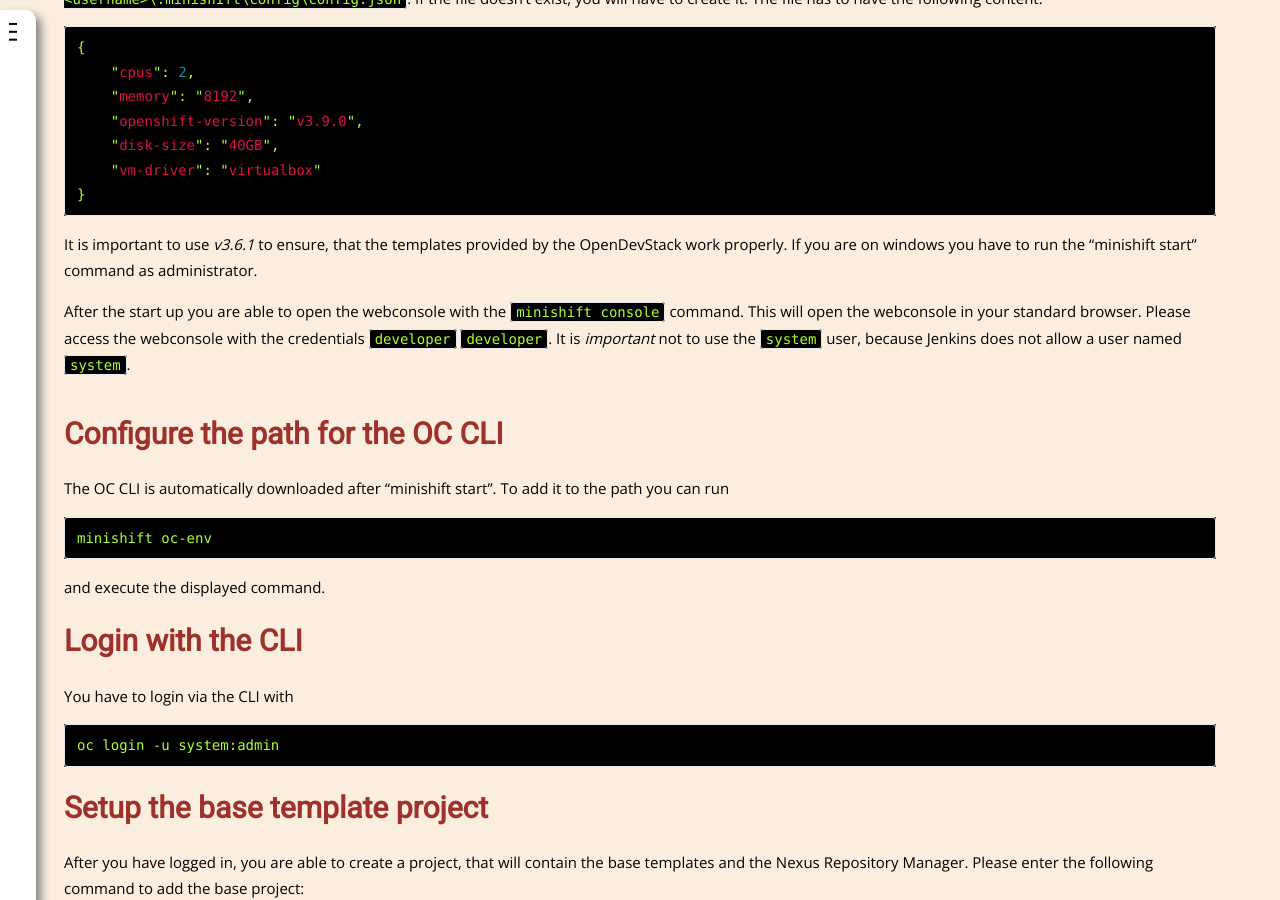
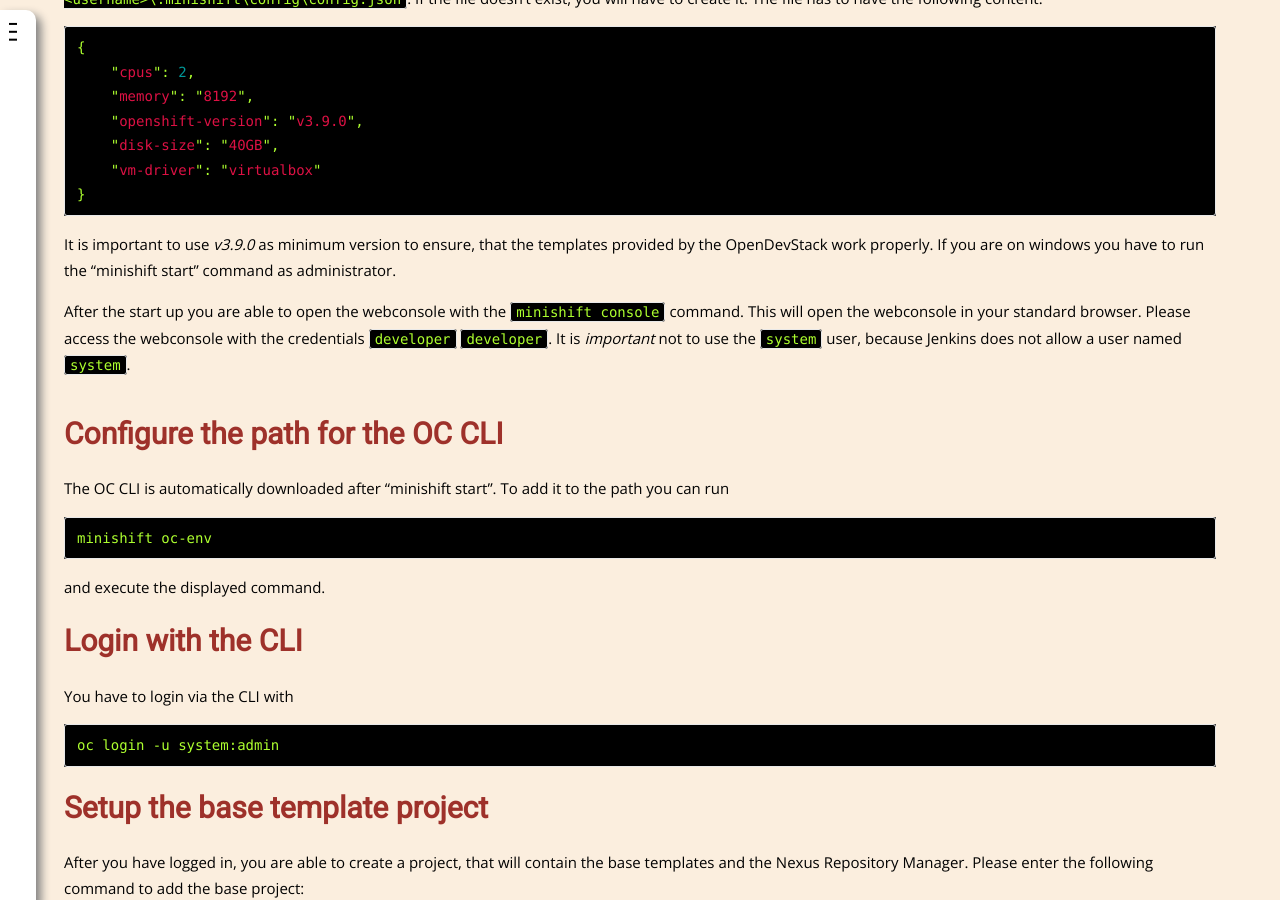
Before and after one commit to opendevstack/opendevstack.github.io, a Jekyll site: the page built from doc/getting-started.md, in a window 1280 px wide and 900 px high, scrolled down 12849 px. Built offline with Jekyll 4.4.1, drawn with Linux system fonts in a browser that asks for light colours; our own code applies the rules of GitHub Pages for plain Markdown files.

Commit message:
- Implemented: changed version information

````diff
--- a/doc/getting-started.md
+++ b/doc/getting-started.md
@@ -508,7 +508,7 @@
     "vm-driver": "virtualbox"
 }
 ```
-It is important to use *v3.6.1* to ensure, that the templates provided by the OpenDevStack work properly. If you are on windows you have to run the "minishift start" command as administrator.
+It is important to use *v3.9.0* as minimum version to ensure, that the templates provided by the OpenDevStack work properly. If you are on windows you have to run the "minishift start" command as administrator.
 
 After the start up you are able to open the webconsole with the `minishift console` command. This will open the webconsole in your standard browser.
 Please access the webconsole with the credentials `developer` `developer`.
````
